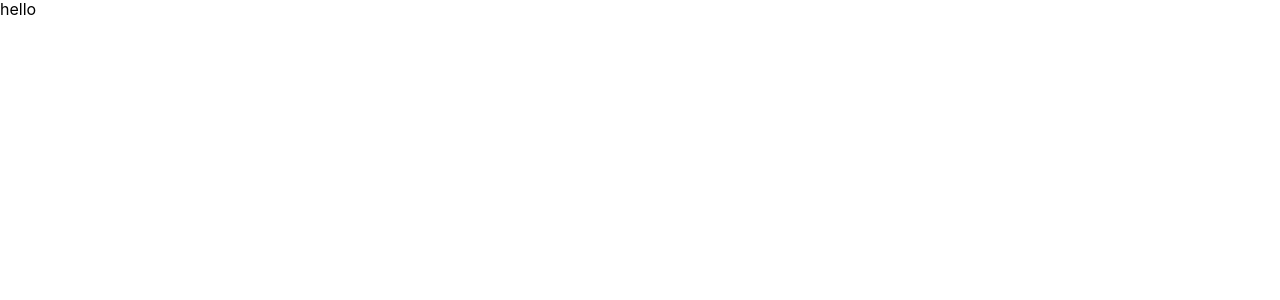
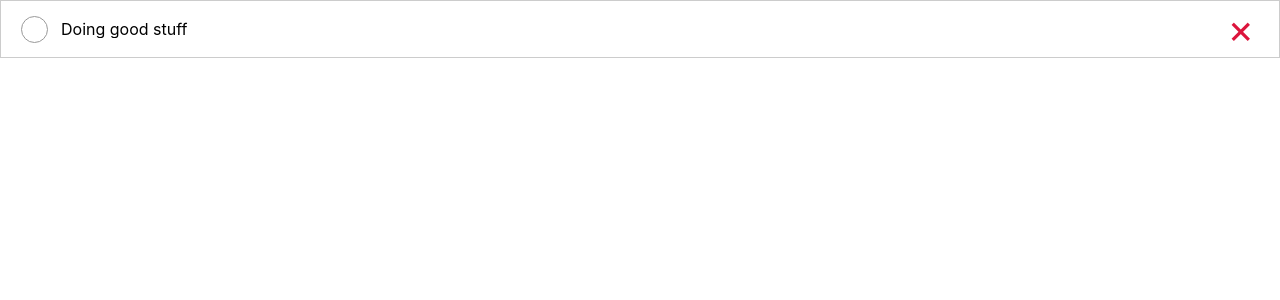
Before and after one commit to alireza-mh/todoapp, a React (Create React App) app: page / in a window 1280 px wide. Shown: the top 300 px of the page. Built offline with nearby package versions, Linux system fonts and the light colour scheme.

Commit message:
created todoItem component

```diff
--- a/src/components/App/App.js
+++ b/src/components/App/App.js
@@ -1,9 +1,11 @@
+// @flow
 import React, { Component } from 'react'
 import './App.css'
+import TodoItem from '../TodoItem'
 
-class App extends Component {
+class App extends Component<{}> {
   render() {
-    return <div>hello</div>
+    return <TodoItem />
   }
 }
 
--- /dev/null
+++ b/src/components/TodoItem/TodoItem.css
@@ -0,0 +1,54 @@
+.todo-item {
+  display: flex;
+  border: 1px solid #ccc;
+  align-items: center;
+  padding: 5px 15px;
+}
+
+.todo-item__checkbox-shadow {
+  display: none;
+}
+
+.todo-item__checkbox {
+  display: flex;
+  justify-content: center;
+  align-items: center;
+  width: 25px;
+  height: 25px;
+  border-radius: 100%;
+  border: 1px solid #999;
+  cursor: pointer;
+  margin: 5px;
+  font-size: 20px;
+}
+
+.todo-item__checkbox-shadow:not(:checked) + .todo-item__checkbox:hover:after {
+  content: '\2714';
+  display: block;
+  color: #ccc;
+}
+
+.todo-item__checkbox-shadow:checked + .todo-item__checkbox:after {
+  content: '\2714';
+  display: block;
+  color: green;
+}
+
+.todo-item__textbox {
+  padding: 10px 8px;
+  border: none;
+  flex: 1;
+}
+
+.todo-item__remove-button {
+  background: none;
+  border: none;
+  padding: 0 10px;
+  color: crimson;
+  font-size: 40px;
+  cursor: pointer;
+}
+
+.todo-item.is-done .todo-item__textbox {
+  text-decoration: line-through;
+}
--- /dev/null
+++ b/src/components/TodoItem/TodoItem.js
@@ -0,0 +1,77 @@
+// @flow
+
+import React, { useState, useEffect, useRef } from 'react'
+import './TodoItem.css'
+
+type Props = {
+  text?: string,
+  done?: boolean,
+  onRemove: Function
+}
+
+function TodoItem(props: Props) {
+  const { text: textProp, done: doneProp, onRemove } = props
+  const [text, setText] = useState(textProp)
+  const [done, setDone] = useState(doneProp)
+  const [editable, setEditable] = useState(false)
+  const inputTextRef = useRef(null)
+
+  useEffect(() => {
+    if (inputTextRef.current && editable) {
+      const elem = inputTextRef.current
+      elem.focus()
+      elem.selectionStart = elem.selectionEnd
+    }
+  })
+
+  const handleCheckboxChange = () => {
+    setDone(!done)
+  }
+  const handleTextChange = e => {
+    setText(e.target.value)
+  }
+  const handleTextDblClick = () => {
+    setEditable(true)
+  }
+  const handleTextBlur = () => {
+    setEditable(false)
+  }
+
+  return (
+    <div className={`todo-item ${done ? 'is-done' : ''}`}>
+      <label>
+        <input
+          className='todo-item__checkbox-shadow'
+          type='checkbox'
+          checked={done}
+          onChange={handleCheckboxChange}
+        />
+        <div className='todo-item__checkbox' />
+      </label>
+      <input
+        className='todo-item__textbox'
+        value={text}
+        type='text'
+        ref={inputTextRef}
+        readOnly={!editable}
+        onChange={handleTextChange}
+        onDoubleClick={handleTextDblClick}
+        onBlur={handleTextBlur}
+      />
+      <button
+        type='button'
+        className='todo-item__remove-button'
+        onClick={onRemove}
+      >
+        &times;
+      </button>
+    </div>
+  )
+}
+
+TodoItem.defaultProps = {
+  text: 'Doing good stuff',
+  done: false
+}
+
+export default TodoItem
--- /dev/null
+++ b/src/components/TodoItem/index.js
@@ -0,0 +1,3 @@
+import TodoItem from './TodoItem'
+
+export default TodoItem
--- a/src/index.css
+++ b/src/index.css
@@ -12,3 +12,7 @@ code {
   font-family: source-code-pro, Menlo, Monaco, Consolas, "Courier New",
     monospace;
 }
+
+*:focus {
+  outline: none
+}
```
